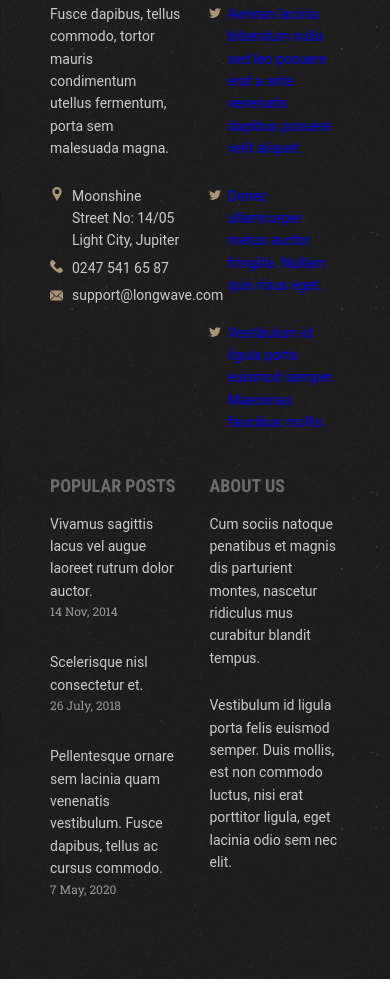
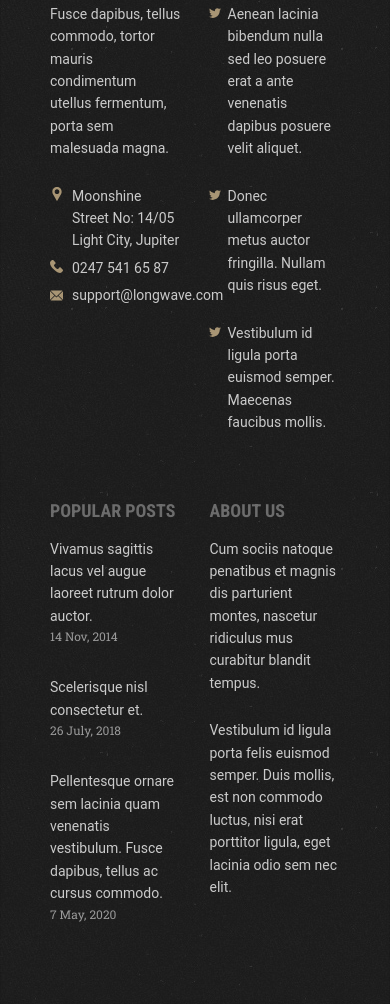
Before and after one commit to EvgeniyN7/Marble, a plain HTML site: page index.html in a window 390 px wide. Shown: the part 4556-5560 px from the top of the page. Before the commit the page ends 5535 px from the top, so only its background shows below. Drawn offline with Linux system fonts and the light colour scheme.

Commit message:
Новая версия

```diff
--- a/style.css
+++ b/style.css
@@ -622,7 +622,7 @@ h2 {
   margin-bottom: 25px;
 }
 
-.footer-text.contacts {
+.contacts {
   margin: 0 0 5px 22px;
 }
 
@@ -668,20 +668,23 @@ h2 {
   line-height: 1.6;
   margin-bottom: 30px;
 }
+
 .footer_list {
   margin: 0;
   padding: 0 0 0 18px;
   list-style-image: url(img/twitter.svg);
 }
 
-.footer-link p,
-.footer-link {
+.footer-link,
+.footer-link p {
   -webkit-text-decoration: none #cacaca;
   text-decoration: none #cacaca;
   transition: all 0.2s ease;
+  color: #cacaca;
 }
 
-.footer-link:hover p {
+.footer-link:hover,
+.footer-link p:hover {
   -webkit-text-decoration: underline #cacaca;
   text-decoration: underline #cacaca;
   opacity: 0.6;
@@ -706,4 +709,7 @@ h2 {
     width: 45%;
     margin-right: 0;
   }
+  .column:nth-last-child(-n + 2) {
+    margin-top: 25px;
+  }
 }
```
